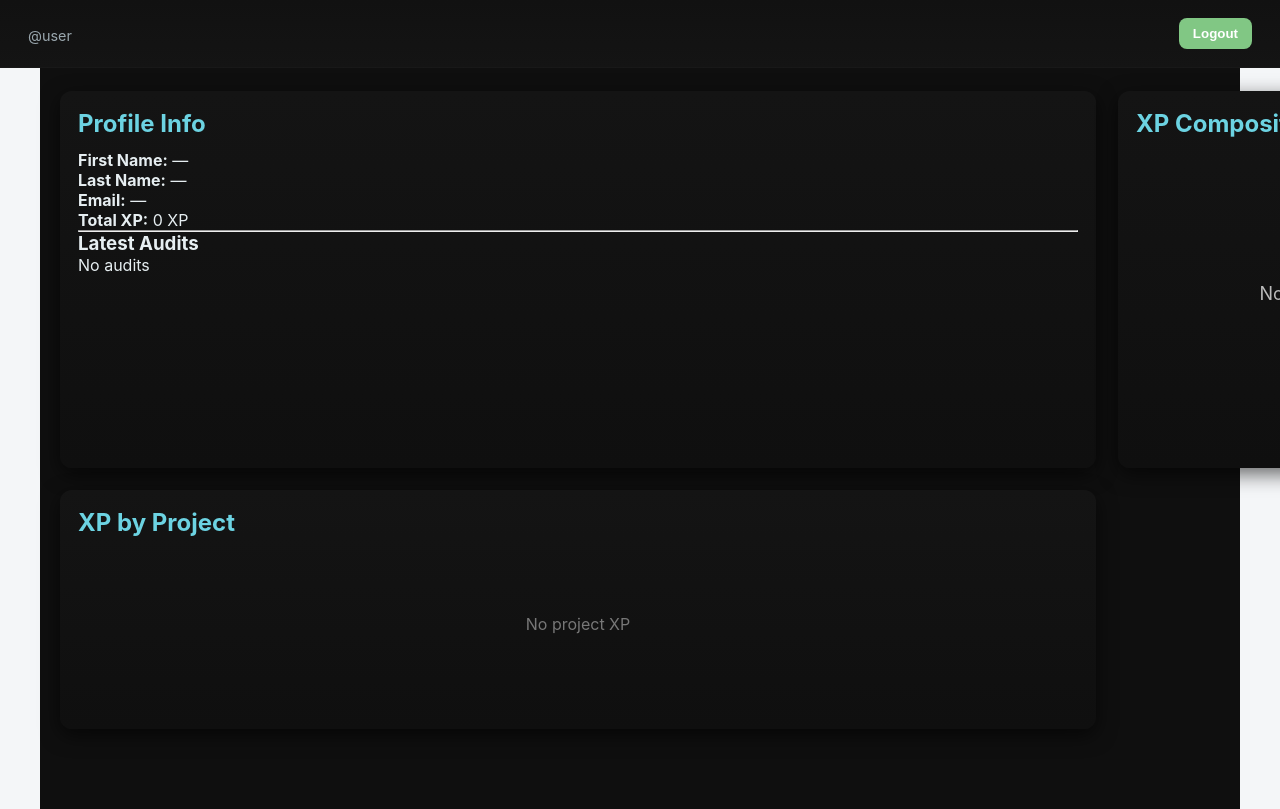
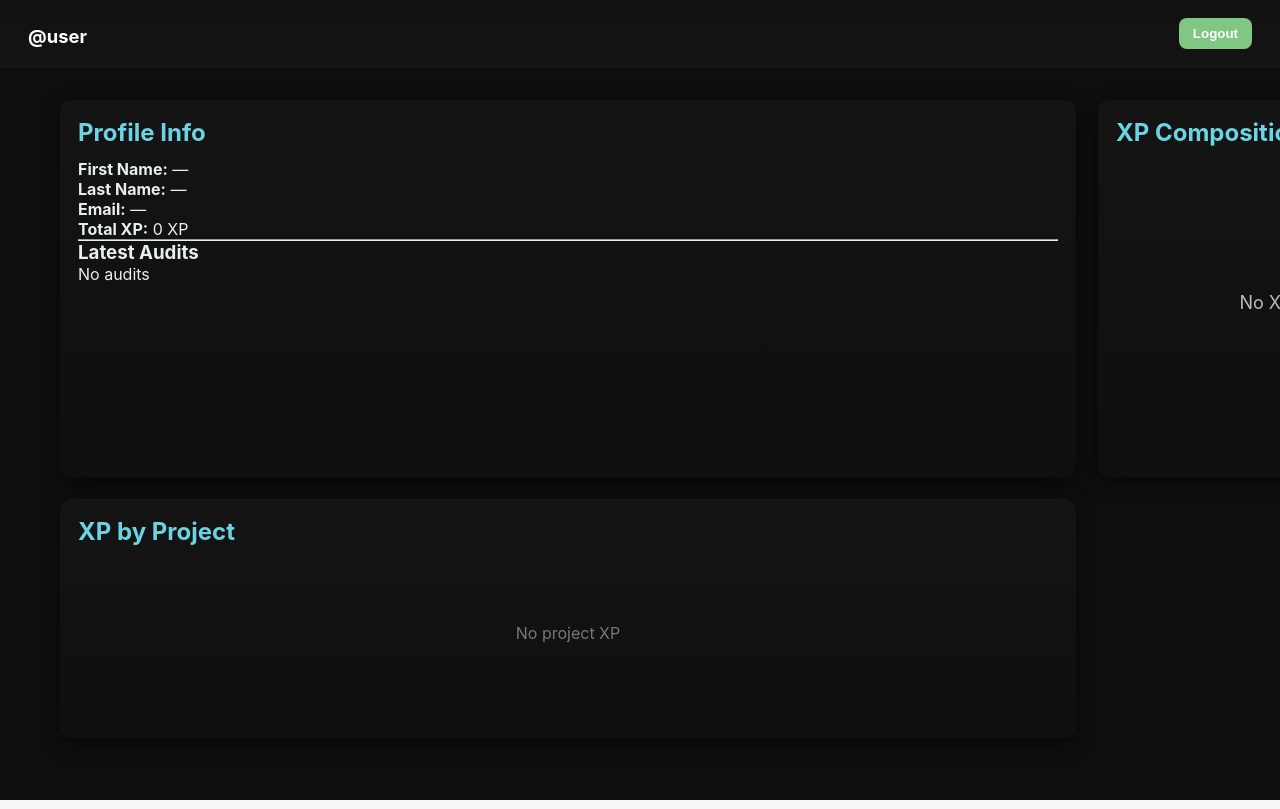
Before and after one commit to Grerrow/my-profile-app, a plain HTML site: page profile.html in a window 1280 px wide. Shown: the top 809 px of the page. Drawn offline with Linux system fonts and the light colour scheme.

Commit message:
organize

```diff
--- a/profile.html
+++ b/profile.html
@@ -6,9 +6,9 @@
   <link rel="stylesheet" href="styles.css" />
   <title>Profile Dashboard</title>
 </head>
-<body>
+<!-- ADDED class to override global centering so dashboard fills the page -->
+<body class="has-dashboard">
   <div class="dashboard-app">
-    <!-- CHANGED: user info moved to header -->
     <header class="header">
       <div class="header-left user-info">
         <div id="user-login" class="muted">@user</div>
@@ -17,7 +17,6 @@
     </header>
 
     <main class="dashboard">
-      <!-- CHANGED: profile card now only contains profile info & latest audits container -->
       <section class="card info-section" id="profile-card">
         <h2>Profile Info</h2>
         <div class="card-body">
@@ -33,7 +32,6 @@
         </div>
       </section>
 
-      <!-- XP Composition -->
       <section class="card stats-section">
         <h2>XP Composition</h2>
         <div class="chart-wrapper">
@@ -42,7 +40,6 @@
         </div>
       </section>
 
-      <!-- Audit Performance -->
       <section class="card stats-section">
         <h2>Audit Performance</h2>
         <div class="chart-wrapper">
@@ -51,12 +48,10 @@
         </div>
       </section>
 
-     <!-- XP by Project -->
-    <section class="card stats-section">
+     <!-- XP by Project: make it span the full grid and use internal scrolling -->
+    <section class="card stats-section xp-project">
       <h2>XP by Project</h2>
-      <!-- Scroll wrapper for horizontal overflow -->
-      <div class="chart-scroll" style="width: 100%; overflow-x: auto;">
-        <!-- SVG width grows dynamically; height can be fixed -->
+      <div class="chart-scroll">
         <svg id="xp-bar" height="320"></svg>
       </div>
     </section>
@@ -64,7 +59,7 @@
     </main>
   </div>
 
-  <script src="main.js"></script>
+  <script type="module" src="main.js"></script>
   <script src="profile.js"></script>
 </body>
 </html>
--- a/profile.js
+++ b/profile.js
@@ -306,7 +306,13 @@ function drawXPByProject() {
   // compute bar height
   const barH = Math.max(minBarH, Math.min(maxBarH, Math.floor((400 - padding.t - padding.b - gap * (n-1)) / n)));
   const chartH = padding.t + padding.b + n * (barH + gap);
-  const chartW = 1000; // increase width for comfortable horizontal bars / scrolling
+
+  // compute chart width based on container and number of items so it doesn't explode
+  const container = svg.parentElement || document.body;
+  const containerWidth = Math.max(container.clientWidth || 800, 800);
+  const perItemWidth = 120; // space per project
+  const neededWidth = padding.l + padding.r + Math.max(containerWidth, projects.length * perItemWidth);
+  const chartW = Math.min(Math.max(neededWidth, 800), 2400); // cap to avoid extreme widths
 
   // set viewBox and explicit width so svg can be wider than container and scroll horizontally
   svg.setAttribute('viewBox', `0 0 ${chartW} ${chartH}`);
@@ -360,7 +366,7 @@ function drawXPByProject() {
     nameLabel.setAttribute('text-anchor','end');
     nameLabel.setAttribute('class','project-label');
     let disp = d.name;
-    if(disp.length>20) disp = disp.slice(0,17)+'…';
+    if(disp.length>30) disp = disp.slice(0,27)+'…';
     nameLabel.textContent = disp;
     svg.appendChild(nameLabel);
 
--- a/styles.css
+++ b/styles.css
@@ -18,6 +18,16 @@ body {
   justify-content: center;
   height: 100vh;
   margin: 0;
+}
+
+/* Allow pages that need full-width dashboard to disable the global centered body */
+body.has-dashboard {
+  /* override body centering for dashboard pages */
+  display: block;
+  align-items: initial;
+  justify-content: initial;
+  height: auto;
+  min-height: 100vh;
 }
 
 /* Login form container (global) */
@@ -122,6 +132,13 @@ body {
   margin-top: 4px;
 }
 
+/* Make username at header larger */
+.dashboard-app .header-left #user-login {
+  font-size: 1.15rem;
+  font-weight: 700;
+  color: #ffffff;
+}
+
 /* Logout Button */
 .dashboard-app .logout-btn {
   background-color: #81c784;
@@ -145,7 +162,7 @@ body {
 
 /* Responsive Dashboard */
 @media (max-width: 1100px) {
-  .dashboard-app .dashboard { grid-template-columns: repeat(2, 1fr); }
+  .dashboard-app .dashboard { grid-template-columns: 1fr 1fr; }
 }
 @media (max-width: 720px) {
   .dashboard-app .dashboard { grid-template-columns: 1fr; padding: 0 12px; }
@@ -160,7 +177,7 @@ body {
   padding: 18px;
   border-radius: 12px;
   box-shadow: 0 6px 20px rgba(0,0,0,0.6);
-  min-height: 220px;
+  min-height: 180px; /* reduced from 220 */
 }
 
 /* Section Headings */
@@ -180,13 +197,20 @@ body {
 /* Chart scroll/XP bar */
 .dashboard-app .chart-scroll {
   width: 100%;
-  height: auto;
-  max-height: 600px;
+  max-height: 360px;
   overflow-x: auto;
-  overflow-y: hidden;
+  overflow-y: auto; /* allow vertical scroll when needed */
   padding: 12px 0;
   box-sizing: border-box;
   background: transparent;
+}
+
+/* Ensure the SVG inside can grow and not force the whole page to overflow */
+.dashboard-app .chart-scroll svg {
+  display: block;
+  /* allow svg width to exceed container and be scrolled horizontally */
+  max-width: none;
+  height: auto;
 }
 
 .dashboard-app #xp-bar {
@@ -282,7 +306,11 @@ body {
 
 /* Responsive adjustments for XP chart legend/labels */
 @media (max-width: 720px) {
-  .dashboard-app .chart-scroll { max-height: 400px; }
+  .dashboard-app .chart-scroll { max-height: 280px; }
   .dashboard-app #xp-bar .project-label, .dashboard-app #xp-bar .xp-value { font-size: 10px; }
   .dashboard-app .chart-scroll { height: 280px; }
 }
+
+/* optional: visible scrollbar styling (modern browsers) */
+.dashboard-app .chart-scroll::-webkit-scrollbar { height: 10px; width: 10px; }
+.dashboard-app .chart-scroll::-webkit-scrollbar-thumb { background: rgba(255,255,255,0.08); border-radius: 8px; }
```
